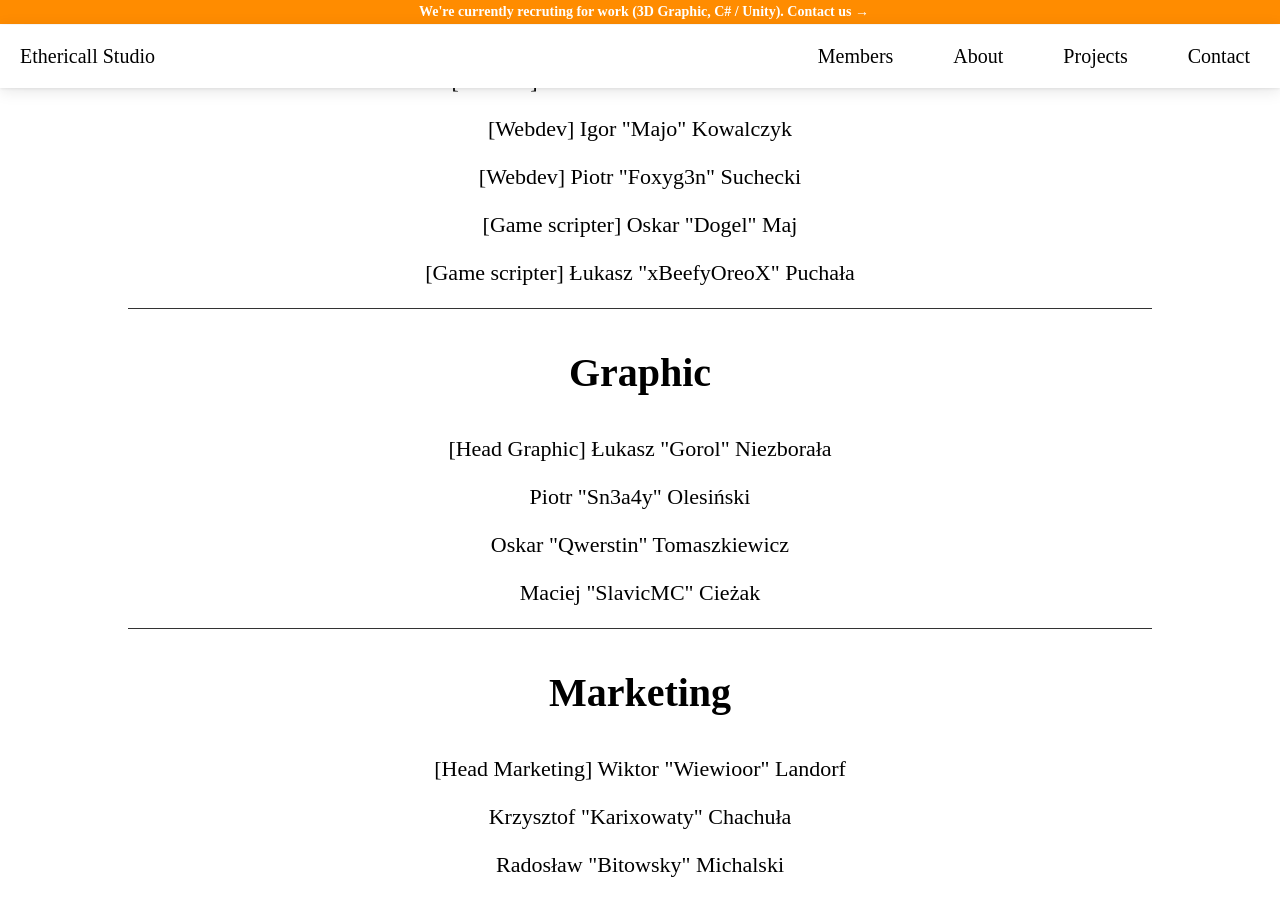
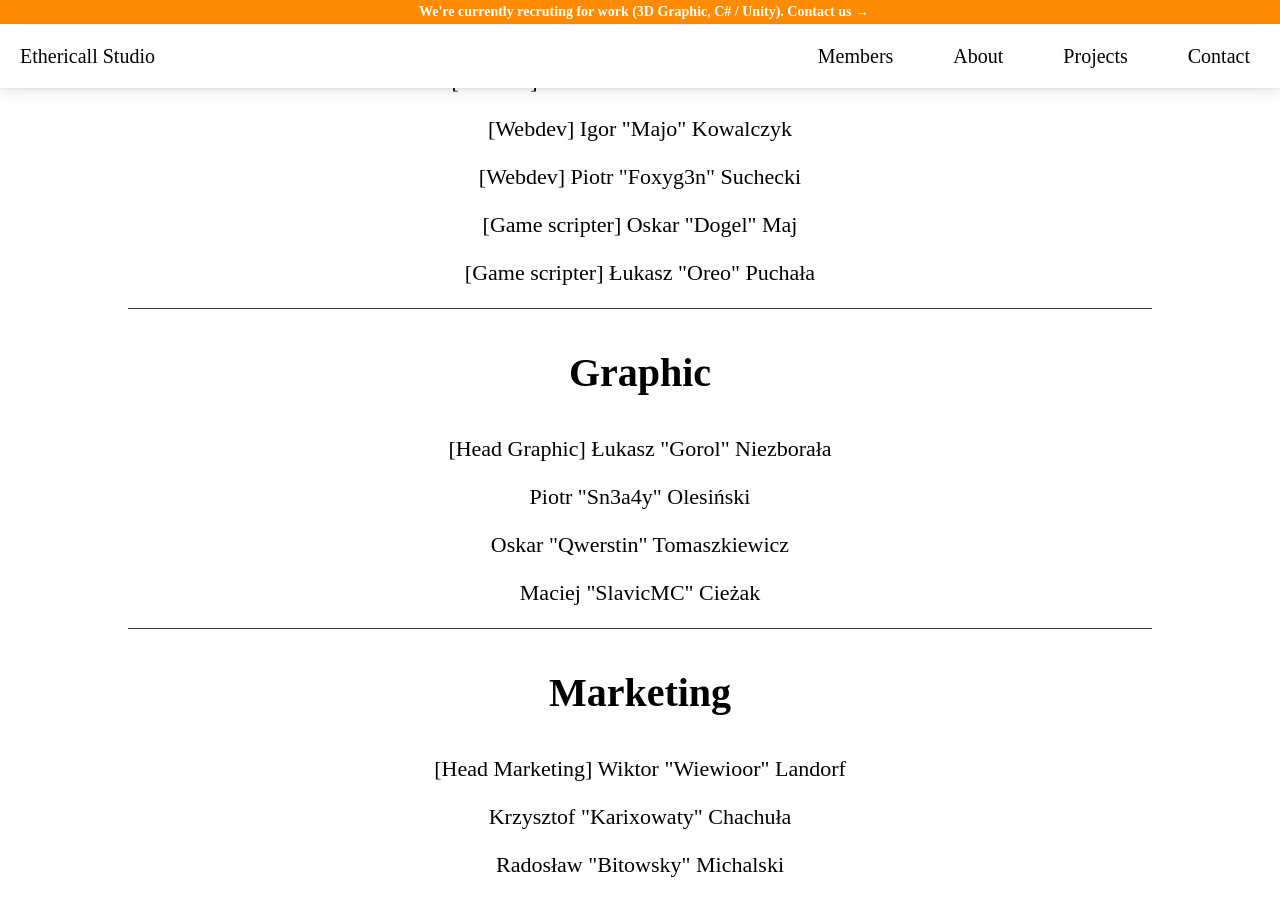
Before and after one commit to Ethericall-Studio/ethericall-studio.github.io, a Jekyll site: the page built from members.md, in a window 1280 px wide and 900 px high, scrolled down 963 px. Built offline with Jekyll 4.4.1, drawn with Linux system fonts in a browser that asks for light colours; some web fonts are replaced.

Commit message:
Change nick xBeefyOreoX to Oreo

```diff
--- a/members.md
+++ b/members.md
@@ -29,7 +29,7 @@ lang: "en"
 <p id="m">[Webdev] Igor "Majo" Kowalczyk</p>
 <p id="m">[Webdev] Piotr "Foxyg3n" Suchecki</p>
 <p id="m">[Game scripter] Oskar "Dogel" Maj</p>
-<p id="m">[Game scripter] Łukasz "xBeefyOreoX" Puchała</p>
+<p id="m">[Game scripter] Łukasz "Oreo" Puchała</p>
 
 ---
 
```
Also changed, not shown: members-pl.md (+1 -1 lines).
